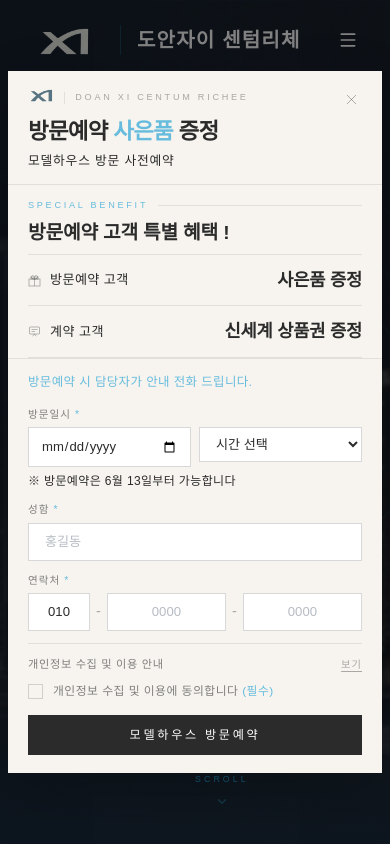
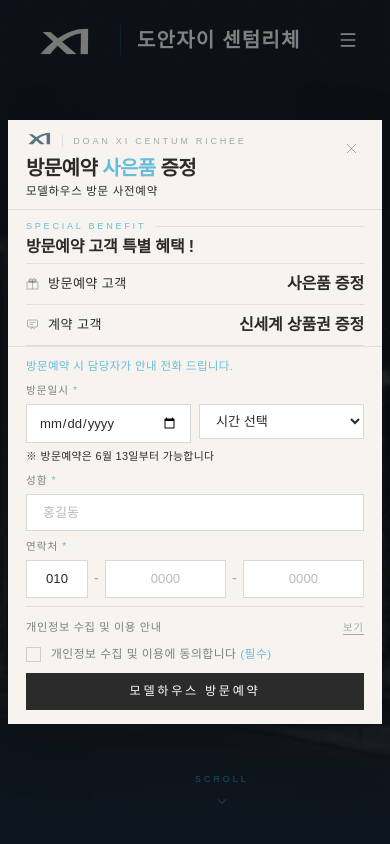
Before and after one commit to route9master/doan-xi, a Next.js app: page / in a window 390 px wide. Shown: the top 844 px of the page. Built offline with nearby package versions, Linux system fonts and the light colour scheme.

Commit message:
팝업 모바일 한화면 최적화

```diff
--- a/app/components/VisitPopup.tsx
+++ b/app/components/VisitPopup.tsx
@@ -151,8 +151,8 @@
         </button>
 
         {/* ── Header ── */}
-        <div style={{ padding: isMobile ? '18px 20px 14px' : '30px 30px 26px' }}>
-          <div style={{ display: 'flex', alignItems: 'center', gap: '10px', marginBottom: isMobile ? '12px' : '18px' }}>
+        <div style={{ padding: isMobile ? '12px 18px 8px' : '30px 30px 26px' }}>
+          <div style={{ display: 'flex', alignItems: 'center', gap: '10px', marginBottom: isMobile ? '6px' : '18px' }}>
             <img
               src="/images/xi_logo_dark.png"
               alt="Xi"
@@ -167,26 +167,26 @@
           <h2
             style={{
               fontFamily: ff,
-              fontSize: isMobile ? '1.4rem' : '1.7rem',
+              fontSize: isMobile ? '1.25rem' : '1.7rem',
               fontWeight: 800,
               letterSpacing: '-0.03em',
               color: C.text,
-              margin: isMobile ? '0 0 5px' : '0 0 7px',
+              margin: isMobile ? '0 0 3px' : '0 0 7px',
               lineHeight: 1.2,
             }}
           >
             방문예약 <span style={{ color: C.accent }}>사은품</span> 증정
           </h2>
-          <p style={{ fontFamily: ff, fontSize: isMobile ? '0.8rem' : '0.88rem', fontWeight: 400, letterSpacing: '0.06em', color: '#2B2B2B', margin: 0 }}>
+          <p style={{ fontFamily: ff, fontSize: isMobile ? '0.72rem' : '0.88rem', fontWeight: 400, letterSpacing: '0.06em', color: '#2B2B2B', margin: 0 }}>
             모델하우스 방문 사전예약
           </p>
         </div>
 
         {/* ── Benefits ── */}
-        <div style={{ borderTop: `1px solid ${C.divider}`, borderBottom: `1px solid ${C.divider}`, padding: isMobile ? '14px 20px 0' : '22px 30px 0' }}>
+        <div style={{ borderTop: `1px solid ${C.divider}`, borderBottom: `1px solid ${C.divider}`, padding: isMobile ? '10px 18px 0' : '22px 30px 0' }}>
 
           {/* Section label */}
-          <div style={{ display: 'flex', alignItems: 'center', gap: '10px', marginBottom: isMobile ? '8px' : '14px' }}>
+          <div style={{ display: 'flex', alignItems: 'center', gap: '10px', marginBottom: isMobile ? '4px' : '14px' }}>
             <span style={{ fontFamily: ff, fontSize: '0.57rem', letterSpacing: '0.3em', color: C.accent, flexShrink: 0 }}>
               SPECIAL BENEFIT
             </span>
@@ -196,11 +196,11 @@
           <p
             style={{
               fontFamily: ff,
-              fontSize: isMobile ? '1.2rem' : '1.5rem',
+              fontSize: isMobile ? '1rem' : '1.5rem',
               fontWeight: 600,
               letterSpacing: '-0.01em',
               color: C.text,
-              marginBottom: isMobile ? '10px' : '20px',
+              marginBottom: isMobile ? '6px' : '20px',
               lineHeight: 1.2,
             }}
           >
@@ -214,7 +214,7 @@
               justifyContent: 'space-between',
               alignItems: 'center',
               gap: '16px',
-              padding: isMobile ? '12px 0' : '20px 0',
+              padding: isMobile ? '8px 0' : '20px 0',
               borderTop: `1px solid ${C.divider}`,
             }}
           >
@@ -231,7 +231,7 @@
                 방문예약 고객
               </span>
             </div>
-            <span style={{ fontFamily: ff, fontSize: isMobile ? '1.1rem' : '1.25rem', fontWeight: 700, letterSpacing: '-0.01em', color: C.text, flexShrink: 0 }}>
+            <span style={{ fontFamily: ff, fontSize: isMobile ? '1rem' : '1.25rem', fontWeight: 700, letterSpacing: '-0.01em', color: C.text, flexShrink: 0 }}>
               사은품 증정
             </span>
           </div>
@@ -243,7 +243,7 @@
               justifyContent: 'space-between',
               alignItems: 'center',
               gap: '16px',
-              padding: isMobile ? '12px 0' : '20px 0',
+              padding: isMobile ? '8px 0' : '20px 0',
               borderTop: `1px solid ${C.divider}`,
               marginBottom: '0',
             }}
@@ -260,7 +260,7 @@
                 계약 고객
               </span>
             </div>
-            <span style={{ fontFamily: ff, fontSize: isMobile ? '1.1rem' : '1.25rem', fontWeight: 700, letterSpacing: '-0.01em', color: C.text, flexShrink: 0 }}>
+            <span style={{ fontFamily: ff, fontSize: isMobile ? '1rem' : '1.25rem', fontWeight: 700, letterSpacing: '-0.01em', color: C.text, flexShrink: 0 }}>
               신세계 상품권 증정
             </span>
           </div>
@@ -269,18 +269,18 @@
         </div>
 
         {/* ── Body ── */}
-        <div style={{ padding: isMobile ? '14px 20px 18px' : '24px 30px 30px' }}>
+        <div style={{ padding: isMobile ? '10px 18px 14px' : '24px 30px 30px' }}>
 
           {/* Notice */}
           <p
             style={{
               fontFamily: ff,
-              fontSize: isMobile ? '0.78rem' : '0.84rem',
+              fontSize: isMobile ? '0.72rem' : '0.84rem',
               fontWeight: 500,
               letterSpacing: '0.03em',
               color: C.accent,
               lineHeight: 1.6,
-              marginBottom: isMobile ? '14px' : '22px',
+              marginBottom: isMobile ? '8px' : '22px',
             }}
           >
             방문예약 시 담당자가 안내 전화 드립니다.
@@ -348,7 +348,7 @@
               </button>
             </motion.div>
           ) : (
-            <form onSubmit={handleSubmit} style={{ display: 'flex', flexDirection: 'column', gap: isMobile ? '12px' : '16px' }}>
+            <form onSubmit={handleSubmit} style={{ display: 'flex', flexDirection: 'column', gap: isMobile ? '8px' : '16px' }}>
 
               {/* 방문일시 */}
               <div>
@@ -382,7 +382,7 @@
                     {errors.time && <p style={errorStyle}>{errors.time}</p>}
                   </div>
                 </div>
-                <p style={{ fontFamily: ff, fontSize: isMobile ? '0.75rem' : '0.85rem', fontWeight: 400, letterSpacing: '0.03em', color: '#2B2B2B', marginTop: '5px' }}>
+                <p style={{ fontFamily: ff, fontSize: isMobile ? '0.68rem' : '0.85rem', fontWeight: 400, letterSpacing: '0.03em', color: '#2B2B2B', marginTop: '5px' }}>
                   ※ 방문예약은 6월 13일부터 가능합니다
                 </p>
               </div>
@@ -556,7 +556,7 @@
                 type="submit"
                 style={{
                   width: '100%',
-                  padding: isMobile ? '11px' : '14px',
+                  padding: isMobile ? '9px' : '14px',
                   background: C.text,
                   color: '#FFFFFF',
                   fontFamily: ff,
```
